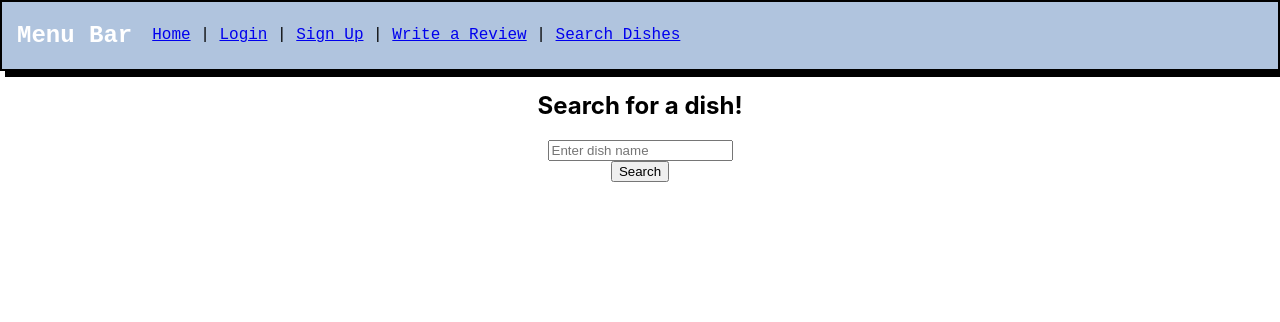
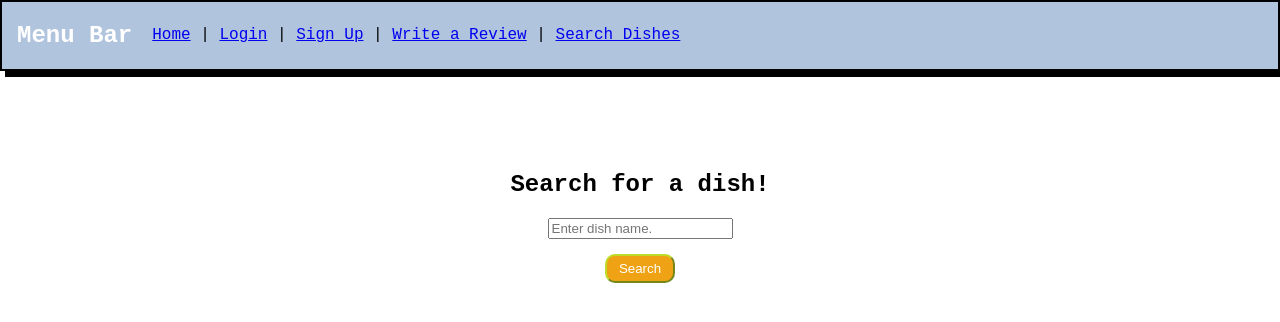
Before and after one commit to ArushRam/BruinBytes, a React (Create React App) app in the folder client/: page /search in a window 1280 px wide. Shown: the top 322 px of the page. Built offline with nearby package versions, Linux system fonts and the light colour scheme.

Commit message:
css for search page and other small css stuff

```diff
--- a/client/src/components/DiningHallInfo.js
+++ b/client/src/components/DiningHallInfo.js
@@ -1,7 +1,7 @@
 import React, {useState, useEffect} from 'react';
 import { useLocation } from "react-router-dom";
 //import { baseModelName } from '../../../api/models/diningHall.model';
-import '../css/DiningHallInfo.css'
+import '../css/SearchPage.css'
 var axios = require('axios');
 
 // Functional component representing a menu item (dish)
--- a/client/src/components/SearchPage.js
+++ b/client/src/components/SearchPage.js
@@ -1,5 +1,5 @@
 import React, {useState, useEffect} from 'react';
-import '../css/DiningHallInfo.css'
+import '../css/SearchPage.css'
 var axios = require('axios');
 
 function searchCard(props) {
@@ -54,7 +54,7 @@ function Search(props) {
 
     return (
         <div>
-            <div>
+            <div className="searchpage">
                 <h2>Search for a dish!</h2>
                 <form onSubmit={e => handleSubmit(e)}>
                     <label htmlFor="header-search">
@@ -63,10 +63,10 @@ function Search(props) {
                     <input
                         type = "text"
                         id = "header-search"
-                        placeholder = "Enter dish name"
+                        placeholder = "Enter dish name."
                         onChange = {e => handleChange(e)}
                     />
-                    <button type='submit'>Search</button>
+                    <button type="submit" className="searchButton">Search</button>
                 </form>
             </div>
             <div>
--- a/client/src/css/DiningHallInfo.css
+++ b/client/src/css/DiningHallInfo.css
@@ -1,6 +1,6 @@
 .MenuItem {
     list-style-type: none;
-    color: #1e4b87
+    color: #1e4b87;
 }
 
 .ItemDescription {
@@ -18,7 +18,6 @@
     flex-direction: column;
     justify-content: left;
     text-align: left;
-
     border: solid;
     border-width: 1px;
 }
@@ -42,5 +41,5 @@ h3 {
 }
 
 .Selectors {
-    margin: 5px
+    margin: 5px;
 }
--- a/client/src/css/MenuBar.css
+++ b/client/src/css/MenuBar.css
@@ -12,22 +12,6 @@
   color: white;
   align-items: center;
 
-}
-
-.searchBar{
-
-  font-family: 'VT323', monospace;
-  text-align: right;
-  position: relative;
-
-}
-
-.searchButton{
-
-  background-position: center;
-  background-size: 90%;
-  position: relative;
-  border: 2px black;
 }
 
 ul {
--- /dev/null
+++ b/client/src/css/SearchPage.css
@@ -0,0 +1,20 @@
+.searchpage {
+    font-family: 'VT323', monospace;
+    background-repeat: no-repeat;
+      background-color: white;
+      background-position: center bottom;
+      background-attachment: fixed;
+      margin-top: 100px;
+      border-radius: 20px;
+  }
+
+
+  .searchButton {
+    background-color: rgb(238, 162, 20);
+    border-color: rgb(188, 221, 40);
+    color: white;
+    padding: 5px 12px;
+    margin-top: 15px;
+    margin-bottom: 10px;
+    border-radius: 10px;
+  }
```
Also changed, not shown: client/src/css/DiningHallContainer.css (line endings or trailing spaces).
